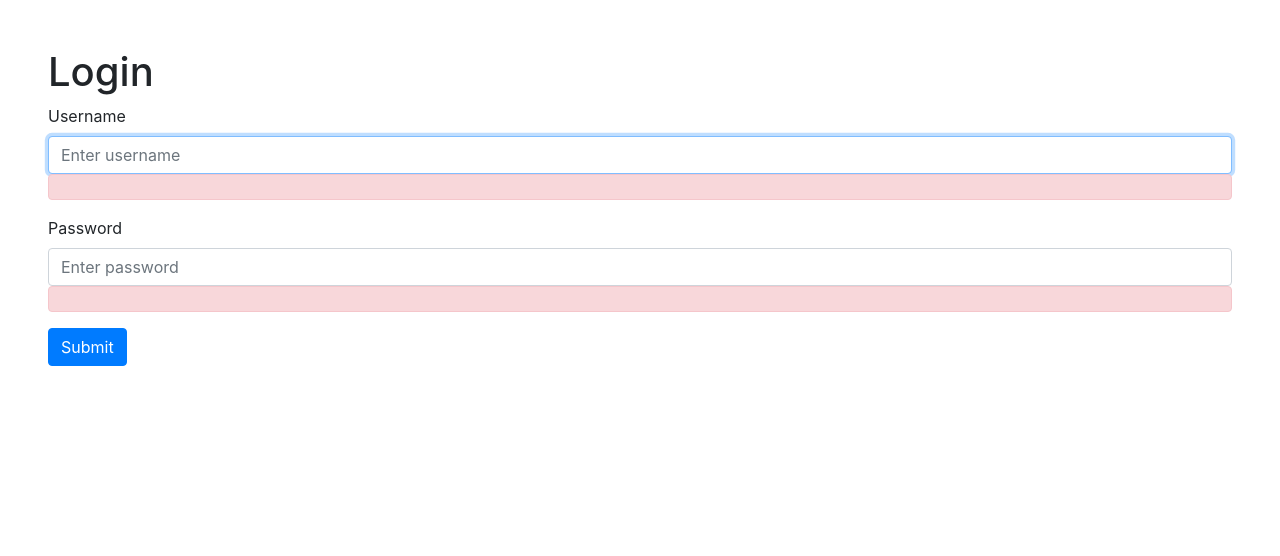
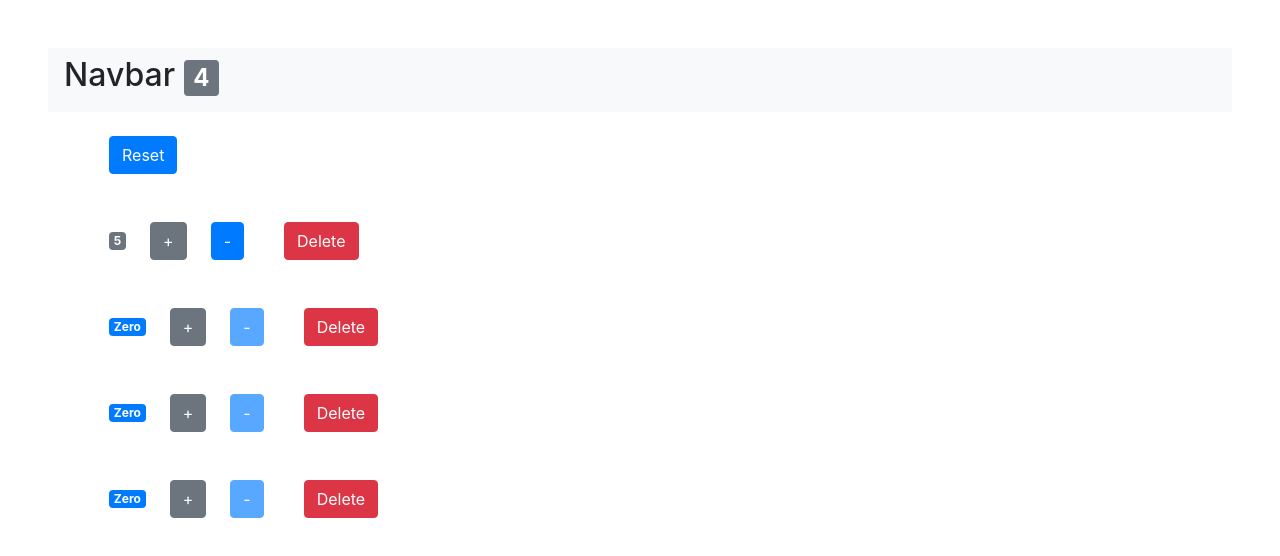
Before and after one commit to anshultamrakar/vidly, a React (Create React App) app: page / in a window 1280 px wide. Shown: the top 556 px of the page. Built offline with nearby package versions, Linux system fonts and the light colour scheme.

Commit message:
added new feature

```diff
--- a/package.json
+++ b/package.json
@@ -9,6 +9,7 @@
     "bootstrap": "^4.1.3",
     "ethers": "^5.7.2",
     "font-awesome": "^4.7.0",
+    "joi-browser": "^13.4.0",
     "react": "^17.0.0",
     "react-dom": "^17.0.0",
     "react-scripts": "5.0.1",
--- a/src/App.js
+++ b/src/App.js
@@ -20,6 +20,15 @@ handleIncrement = (counter) => {
     counters[index] = {...counter}
     counters[index].value++
     this.setState({counters})
+}
+
+
+handleDecrement = (counter) => {
+  const counters = [...this.state.counters]
+  const index = counters.indexOf(counter)
+  counters[index] = {...counter}
+  counters[index].value--
+  this.setState({counters})
 }
 
 
@@ -47,6 +56,7 @@ handleDelete = (id) => {
         counters = {this.state.counters}
         onReset = {this.handleReset}
         onIncrement = {this.handleIncrement}
+        onDecrement = {this.handleDecrement}
         onDelete = {this.handleDelete}
         />
         {/* <Movies/> */}
--- a/src/Components/Counter.jsx
+++ b/src/Components/Counter.jsx
@@ -9,6 +9,8 @@ class Counter  extends Component {
             <div>
               <span  className= {this.getBadgeClasses()}>{this.formatCount()}</span>
               <button className='btn btn-secondary' onClick={() => this.props.onIncrement(this.props.counter)}> + </button>
+              <button className='btn btn-primary m-4' onClick={() => this.props.onDecrement(this.props.counter)}
+              disabled = {this.props.counter.value === 0 ? 'disabled' : ""} > - </button>
               <button onClick={() => this.props.onDelete(this.props.counter.id)} className='btn btn-danger m-3'>Delete</button>
             </div>
         );
--- a/src/Components/Counters.jsx
+++ b/src/Components/Counters.jsx
@@ -12,6 +12,7 @@ class Counters  extends Component {
                onDelete = {this.props.onDelete}
                counter = {counter}
                onIncrement = {this.props.onIncrement}
+               onDecrement = {this.props.onDecrement}
                />)}
             </div>
         );
--- a/src/Components/LoginForm.jsx
+++ b/src/Components/LoginForm.jsx
@@ -1,82 +1,99 @@
-import React, { Component } from 'react'
+import { errors } from 'ethers';
+import React, { Component } from 'react';
+import Joi from "joi-browser"
+
+
 
 class LoginForm extends Component {
   state = {
-    account : {username : "", password : ""},
-    error : {}
+    accounts : {username : "", password : ""},
+    errors : {}
+   }
+
+schema = {
+  username : Joi.string().required(),
+  password : Joi.string().required()
 }
 
 
 
+
  validate = () => {
-    const error = {}
-    if(this.state.account.username.trim() === ""){
-      error.username = "username is required"
+  const result = Joi.validate(this.state.accounts , this.schema, {abortEarly : false})
+  console.log(result)
+   const errors = {}
+   if(this.state.accounts.username.trim() === ""){
+    errors.username = "username is required"
    }
-    if (this.state.account.password.trim() === ""){
-      error.password = "password is required"
+   if(this.state.accounts.password.trim() === ""){
+    errors.password = "password is required"
    }
-    return Object.keys(error).length === 0 ? null : error
+   return Object.keys(errors).length === 0 ? null : errors
  }
 
 
-  validateProperty  = () => {
-
+ validateProperty = (e) => {
+   if(e.target.name === "username"){
+     if(e.target.value.trim() === ""){
+      return "username is required"
      }
-
-
+   }
+   if(e.target.name === "password"){
+    if(e.target.value.trim() === ""){
+      return "Password is required"
+    }
+  }
+ }
 
   handleSubmit = (e) => {
    e.preventDefault()
-      const error = this.validate();
-      this.setState({error})
-      if(error) return
-      // Call the server
-      console.log("submitted")
+   const errors = this.validate();
+   this.setState({errors})
+   if(errors) return;
+   console.log("Submitted")
   }
 
 
   handleChange = (e) => {
+   const errors = {...this.state.errors}
+   const errorMessage = this.validateProperty(e);
+   if(errorMessage){
+    errors[e.target.name] = errorMessage
+   }else {
+    delete errors[e.target.name]
+   }
+    const accounts = {...this.state.accounts}
+    accounts[e.target.name]  = e.target.value
+    this.setState({accounts, errors})
+  }
 
-      if(errorMessage){
-        error[e.target.name] = errorMessage
-      }else{
-        delete error[e.target.name]
-      }
-      const account = {...this.state.account}
-      account[e.target.name]= e.target.value
-      this.setState({account})
-    }
 
   render() {
     return (
       <div>
-               <h1>Login</h1>
+        <h2>Login</h2>
         <form onSubmit={this.handleSubmit}>
-          <div className="form-group">
-            <label htmlFor ="username">Username</label>
-            <input autoFocus
+          <div className ="form-group">
+            <label htmlFor='username'>Username</label>
+            <input type = "text"
+            value = {this.state.accounts.username}
             id = "username"
-            type = "text"
             name = "username"
             onChange={this.handleChange}
+            className ="form-control" />
+             {this.state.errors && <div className='alert alert-danger'>{this.state.errors.username}</div>}
+          </div>
 
-            value = {this.state.account.username}
-            className='form-control' placeholder='Enter username' />
-           { this.state.error && <div className='alert alert-danger'>{this.state.error.username}</div>}
+        <div className ="form-group">
+          <label htmlFor='password'>Password</label>
+          <input type="password" id = "password"
+          value = {this.state.accounts.password}
+          name = "password"
+          onChange={this.handleChange}
+          className ="form-control" />
+            {this.state.errors &&  <div className='alert alert-danger'>{this.state.errors.password}</div>}
         </div>
-          <div className ="form-group">
-            <label htmlFor ="password">Password</label>
-            <input id = "password"
-            type = "password"
-            value={this.state.account.password}
-            name = "password"
-            onChange = {this.handleChange}
-            placeholder='Enter password'
-            className='form-control' />
-             { this.state.error && <div className='alert alert-danger'>{this.state.error.password}</div>}
-          </div>
-          <button type="submit" class="btn btn-primary">Submit</button>
+      <button type="submit" className="btn btn-primary">Submit</button>
        </form>
       </div>
     );
--- a/src/index.js
+++ b/src/index.js
@@ -1,18 +1,18 @@
 import React from 'react';
 import ReactDOM from 'react-dom';
 import './index.css';
-// import App from "./App"
+ import App from "./App"
 //  import Counter from './Components/Counter';
 //  import Counters from './Components/Counters';
 // import MetaMask from './Components/MetaMask';
-// import Movies from './Components/Movies';
+//  import Movies from './Components/Movies';
 import 'bootstrap/dist/css/bootstrap.css';
 import 'font-awesome/css/font-awesome.min.css';
 // import App from './App';
-import LoginForm from './Components/LoginForm'
+// import LoginForm from './Components/LoginForm'
 
 
 ReactDOM.render(
-  <LoginForm />,
+  <App />,
   document.getElementById('root')
 );
```
Also changed, not shown: 1 other file (tests, documents, lock files or other folders). Lines whose indentation alone changed are shown as unchanged.
